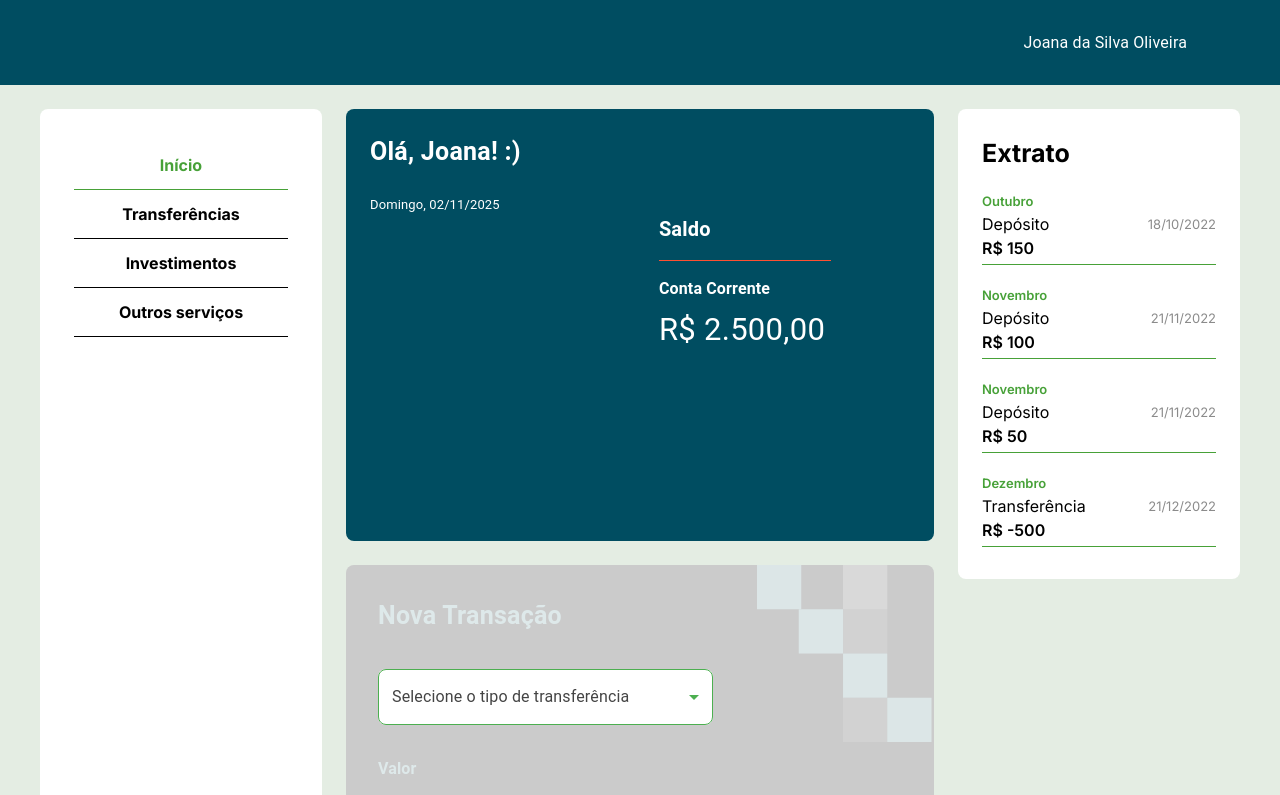
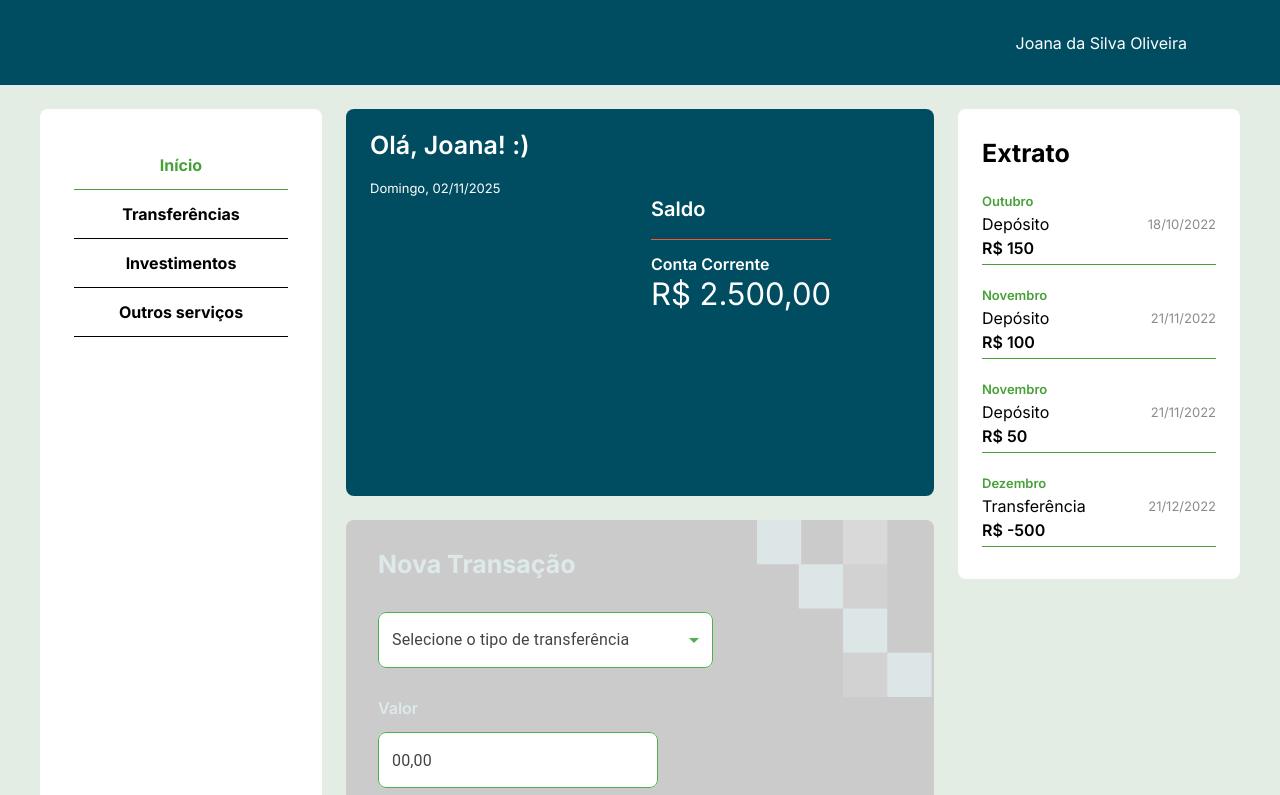
Before and after one commit to RomualdoBorges/postech_fase_1, a Next.js app: page / in a window 1280 px wide. Shown: the top 795 px of the page. Built offline with nearby package versions, Linux system fonts and the light colour scheme; some icons are missing.

Commit message:
retirando componentes desnecessario do material ui, por exemplo Box e Typography

```diff
--- a/src/app/components/AppBar/index.tsx
+++ b/src/app/components/AppBar/index.tsx
@@ -2,7 +2,7 @@
 
 import React from "react";
 import styles from "./AppBar.module.css";
-import { Box, IconButton, Typography } from "@mui/material";
+import { IconButton } from "@mui/material";
 import MenuIcon from "@mui/icons-material/Menu";
 import AccountCircle from "@mui/icons-material/AccountCircle";
 import Menu from "../Menu";
@@ -18,28 +18,28 @@ const AppBar: React.FC = () => {
 
   return (
     <header className={styles.header}>
-      <Box className={styles.container}>
-        <Box>
+      <div className={styles.container}>
+        <div>
           <IconButton className={styles.menu} onClick={handleClick}>
             <MenuIcon fontSize="large" />
           </IconButton>
-        </Box>
+        </div>
 
-        <Box className={styles.user}>
-          <Typography>Joana da Silva Oliveira</Typography>
+        <div className={styles.user}>
+          <p>Joana da Silva Oliveira</p>
           <IconButton>
             <AccountCircle fontSize="large" />
           </IconButton>
-        </Box>
-      </Box>
+        </div>
+      </div>
 
       {open && (
-        <Box className={styles.nav}>
+        <div className={styles.nav}>
           <IconButton onClick={handleClick}>
             <CloseIcon />
           </IconButton>
           <Menu orientation="vertical" navData={nav} />
-        </Box>
+        </div>
       )}
     </header>
   );
--- a/src/app/components/Balance/index.tsx
+++ b/src/app/components/Balance/index.tsx
@@ -2,7 +2,7 @@
 
 import React from "react";
 import styles from "./Balance.module.css";
-import { Box, IconButton, Typography } from "@mui/material";
+import { IconButton } from "@mui/material";
 import VisibilityIcon from "@mui/icons-material/Visibility";
 import VisibilityOffIcon from "@mui/icons-material/VisibilityOff";
 import { getFormattedDate } from "@/app/utils/getFormattedDate";
@@ -17,24 +17,24 @@ const Balance: React.FC = () => {
 
   return (
     <div className={styles.container}>
-      <Box className={styles.title}>
-        <Typography>Olá, Joana! :)</Typography>
-        <Typography>{getFormattedDate()}</Typography>
-      </Box>
+      <div className={styles.title}>
+        <p>Olá, Joana! :)</p>
+        <p>{getFormattedDate()}</p>
+      </div>
 
-      <Box className={styles.balanceContainer}>
-        <Box className={styles.visibility}>
-          <Typography>Saldo</Typography>
+      <div className={styles.balanceContainer}>
+        <div className={styles.visibility}>
+          <p>Saldo</p>
           <IconButton size="small" onClick={handleClick}>
             {visibility ? <VisibilityIcon /> : <VisibilityOffIcon />}
           </IconButton>
-        </Box>
+        </div>
 
-        <Box className={styles.balance}>
-          <Typography>Conta Corrente</Typography>
-          <Typography>{`R$ ${visibility ? "2.500,00" : "***"}`}</Typography>
-        </Box>
-      </Box>
+        <div className={styles.balance}>
+          <p>Conta Corrente</p>
+          <p>{`R$ ${visibility ? "2.500,00" : "***"}`}</p>
+        </div>
+      </div>
 
       <Image
         src="/Pixels2.svg"
--- a/src/app/components/NewTransactionForm/index.tsx
+++ b/src/app/components/NewTransactionForm/index.tsx
@@ -2,7 +2,7 @@ import React from "react";
 import { Controller, useForm } from "react-hook-form";
 import InputSelect from "../InputSelect";
 import Input from "../Input";
-import { Button, Typography, type SelectChangeEvent } from "@mui/material";
+import { Button, type SelectChangeEvent } from "@mui/material";
 
 type FormValues = {
   type: number | "";
@@ -31,8 +31,8 @@ const NewTransactionForm: React.FC = () => {
         display: "grid",
       }}
     >
-      <Typography
-        sx={{
+      <p
+        style={{
           fontSize: "25px",
           fontWeight: 700,
           color: "#dee9ea",
@@ -41,7 +41,7 @@ const NewTransactionForm: React.FC = () => {
         }}
       >
         Nova Transação
-      </Typography>
+      </p>
 
       <Controller
         name="type"
@@ -69,8 +69,8 @@ const NewTransactionForm: React.FC = () => {
         )}
       />
 
-      <Typography
-        sx={{
+      <p
+        style={{
           fontSize: "16px",
           fontWeight: 600,
           color: "#dee9ea",
@@ -78,7 +78,7 @@ const NewTransactionForm: React.FC = () => {
         }}
       >
         Valor
-      </Typography>
+      </p>
 
       <Controller
         name="value"
@@ -102,8 +102,8 @@ const NewTransactionForm: React.FC = () => {
         )}
       />
 
-      <Typography
-        sx={{
+      <p
+        style={{
           fontSize: "16px",
           fontWeight: 600,
           color: "#dee9ea",
@@ -111,7 +111,7 @@ const NewTransactionForm: React.FC = () => {
         }}
       >
         Data
-      </Typography>
+      </p>
 
       <Controller
         name="date"
```
